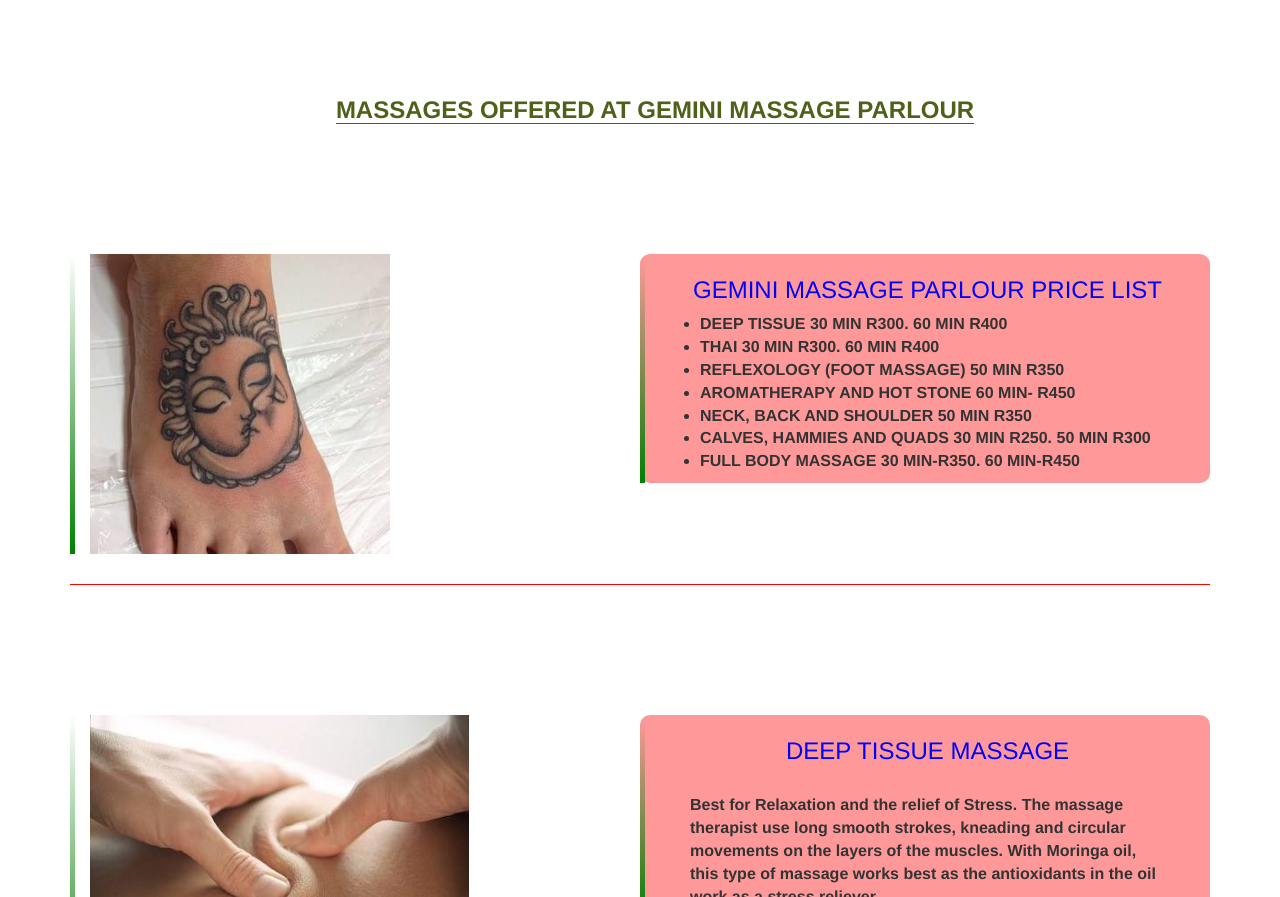
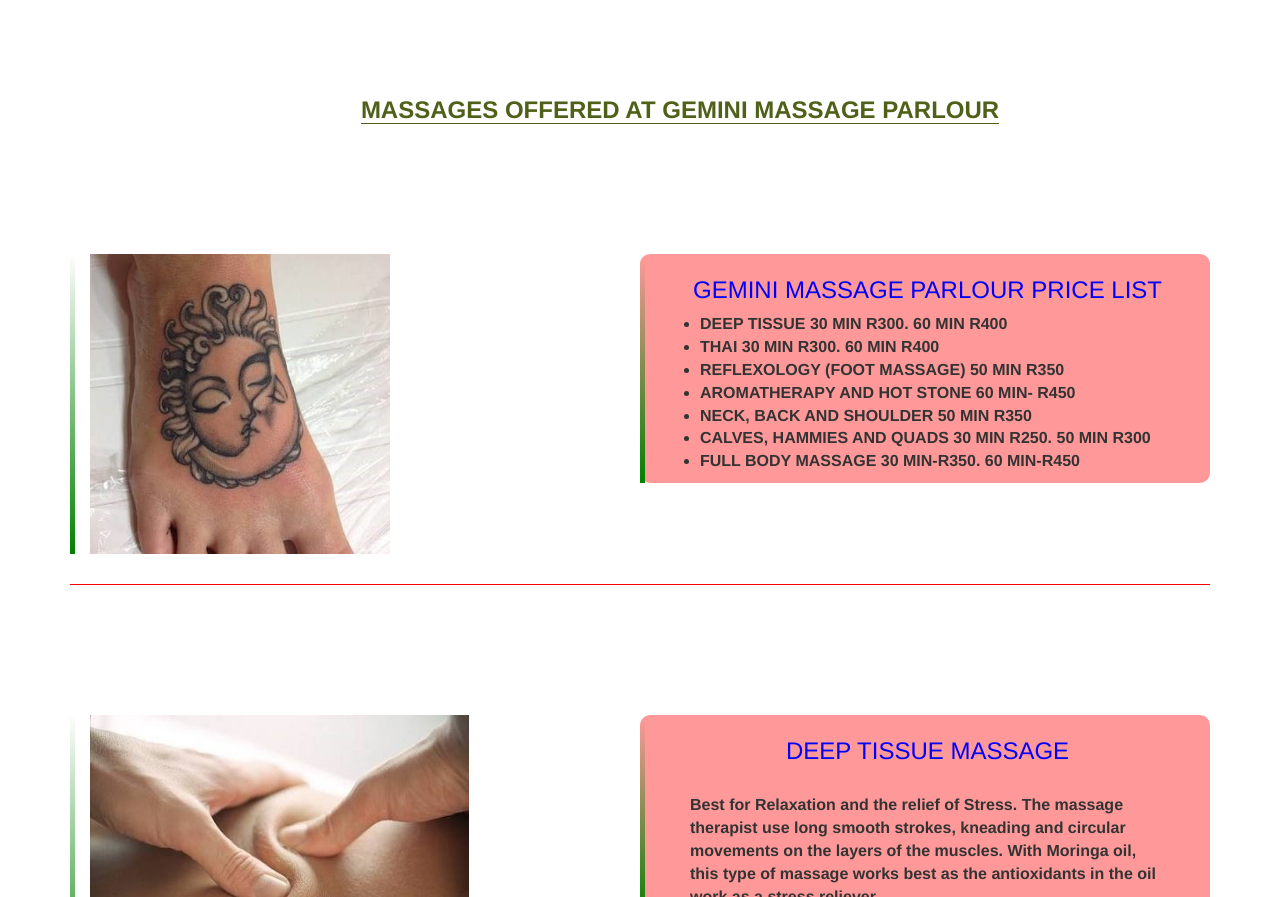
Before and after one commit to KPIII/KPIII.github.io, a plain HTML site: page index.html in a window 1280 px wide. Shown: the part 1009-1906 px from the top of the page. Drawn offline with Linux system fonts and the light colour scheme.

Commit message:
edit style.css

```diff
--- a/css/style.css
+++ b/css/style.css
@@ -405,7 +405,7 @@ h3
 
 #shead
 {
-	margin:100px 0px 0px 30px;
+	margin:100px 0px 0px 80px;
 	font-weight:bold;
 	color:rgba(60,80,0,0.9);
 }
```
